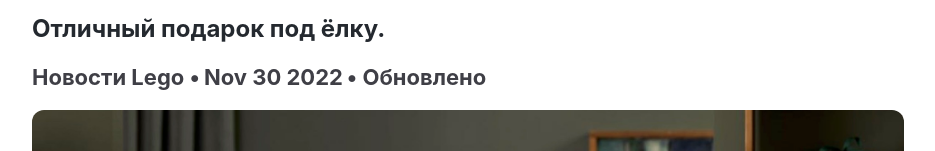
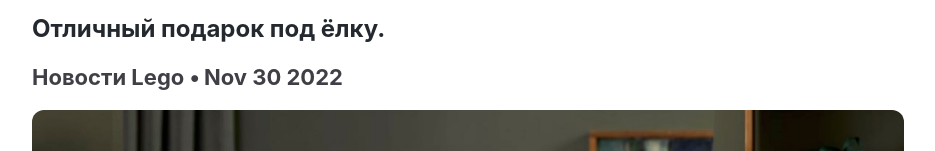
Before and after one commit to uuuuuno/blog_astro, an Astro site: page /blog/alone in a window 1280 px wide. Shown: the part 163-314 px from the top of the page, without its empty margins (172-1107 px from the left). Built offline with nearby package versions, Linux system fonts and the light colour scheme; Astro itself is replaced by a stand-in of ours.

Commit message:
remove update date

```diff
--- a/src/layouts/BlogPost.astro
+++ b/src/layouts/BlogPost.astro
@@ -31,7 +31,6 @@ const {
         <p class="text-2xl font-bold">{description}</p>
         <p class="flex items-center text-zinc-700 teext-sm font-bold gap-1">
           {tags} • <time>{pubDate}</time>
-          {updatedDate && ' • Обновлено'}
         </p>
         {heroImage && <img class="w-full rounded-xl mb-6" src={heroImage} alt="" />}
         <div class="mx-auto max-w-2xl">
```
